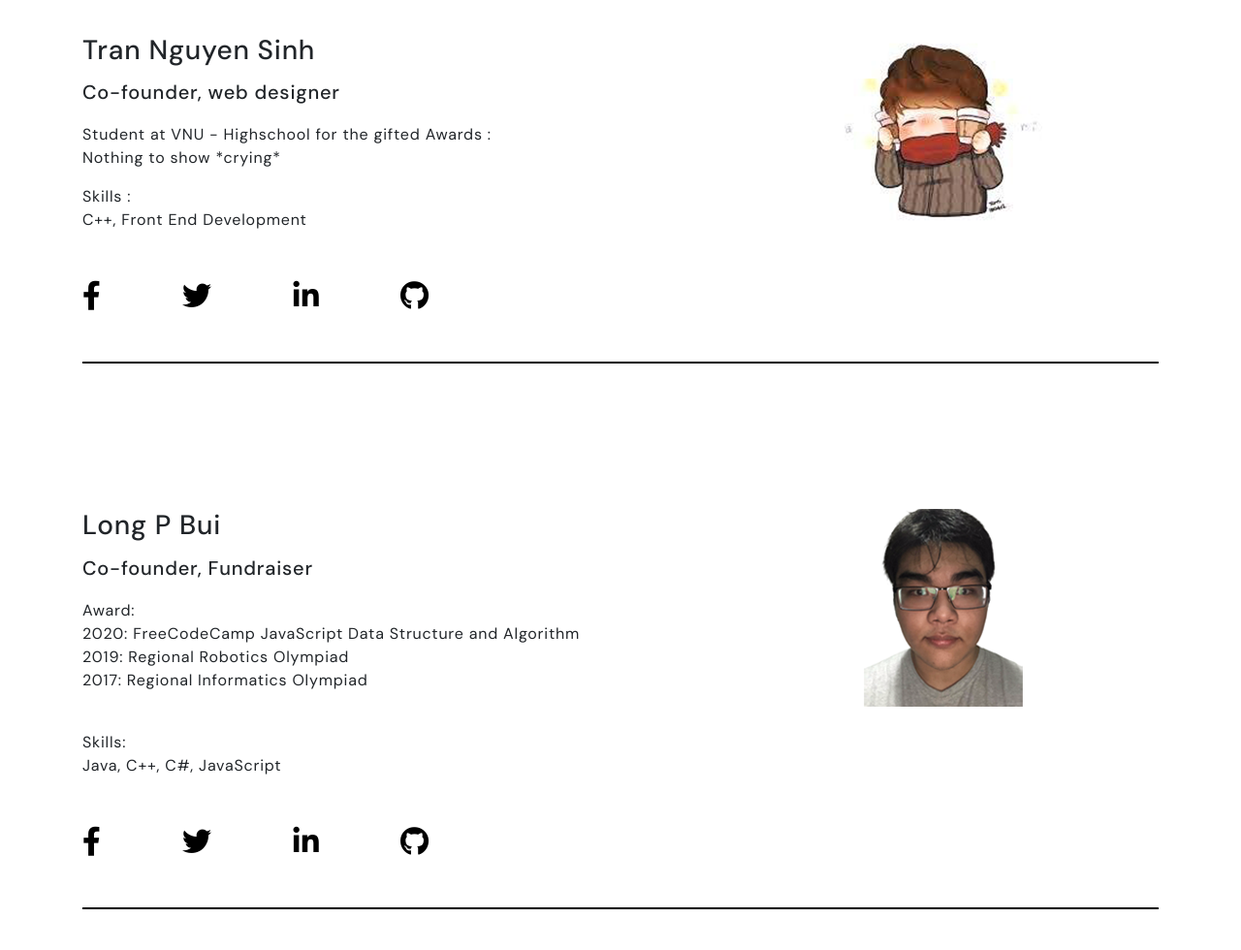
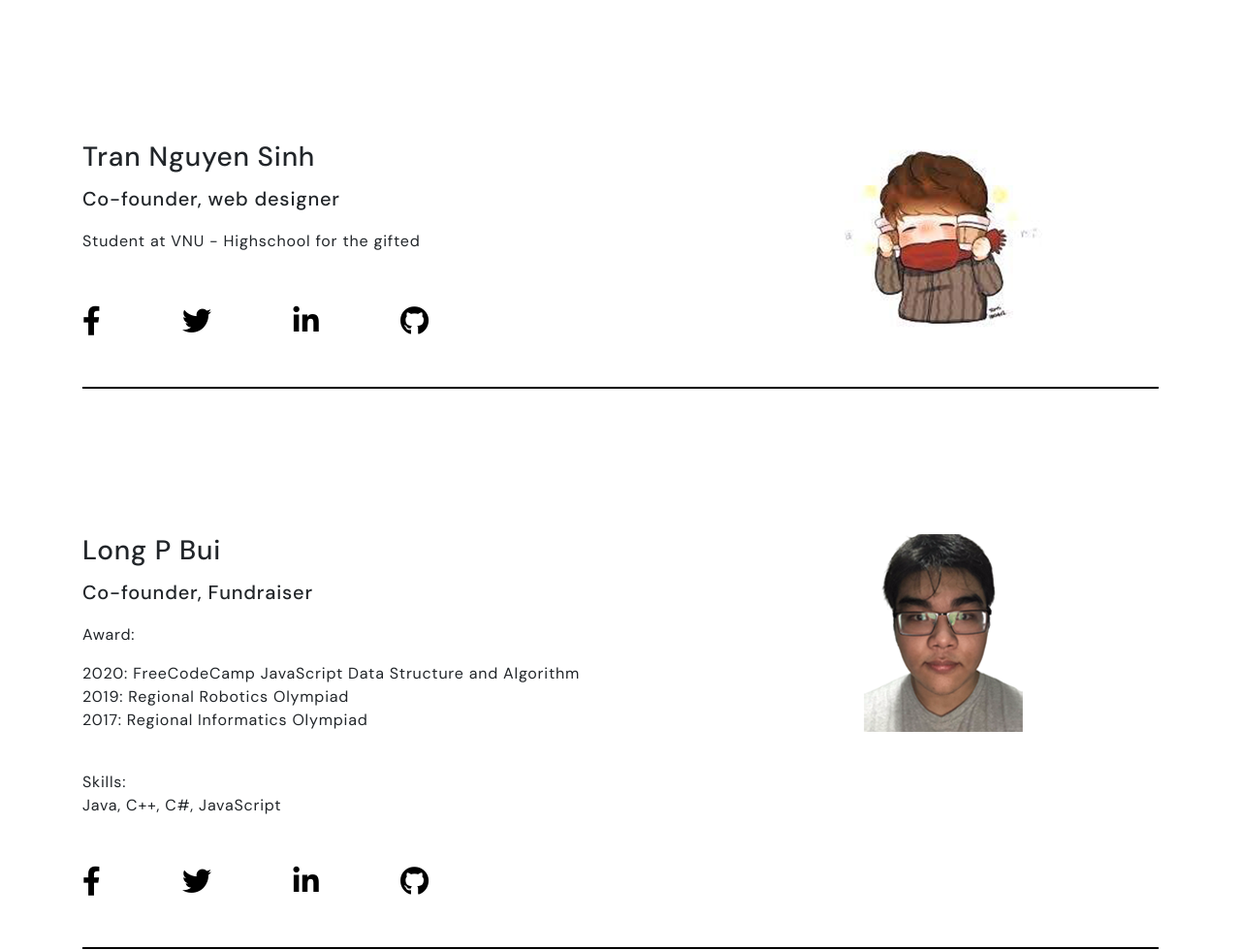
Before and after one commit to GalathonGame/website, a website: page index.html in a window 1280 px wide. Shown: the part 1540-2520 px from the top of the page at 97% size. Drawn offline with nearby package versions, Linux system fonts and the light colour scheme.

Commit message:
Revert "update"
This reverts commit c04ac0a266eec511ad96efe606d159b375622a69.

```diff
--- a/css/team.css
+++ b/css/team.css
@@ -3,7 +3,7 @@
 }
 
 .team-header {
-    margin-top: 250px;
+    margin-top: 360px;
     height: auto;
 }
 
--- a/index.html
+++ b/index.html
@@ -120,21 +120,9 @@
                                 <h3 class="member-h3">Tran Nguyen Sinh</h3>
                                 <h5 class="member-h5">Co-founder, web designer
                                 </h5>
-                                <div class="member-p">
+                                <p class="member-p">
                                     Student at VNU - Highschool for the gifted
-
-                                    Awards :
-                                    <ul>
-                                        <li>Nothing to show *crying*</li>
-                                    </ul>
-
-                                    Skills :
-
-                                    <ul>
-                                        <li>C++, Front End Development</li>
-                                    </ul>
-
-                                </div>
+                                </p>
                             </div>
                             <div class="row absolute">
                                 <div class="col-md-7 social-media">
@@ -163,7 +151,7 @@
                                 <h3 class="member-h3">Long P Bui</h3>
                                 <h5 class="member-h5">Co-founder, Fundraiser
                                 </h5>
-                                <div class="member-p">
+                                <p class="member-p">
                                     Award:
                                     <ul>
                                         <li>2020: FreeCodeCamp JavaScript Data Structure and Algorithm</li>
@@ -175,7 +163,7 @@
                                     <ul>
                                         <li>Java, C++, C#, JavaScript</li>
                                     </ul>
-                                </div>
+                                </p>
                             </div>
                             <div class="row absolute">
                                 <div class="col-md-7 social-media">
@@ -205,7 +193,7 @@
                                 <h3 class="member-h3">N.H.Ngoc (Nicole)</h3>
                                 <h5 class="member-h5">Visualization Advisor, Content creator
                                 </h5>
-                                <div class="member-p">
+                                <p class="member-p">
                                     Award:
                                     <ul>
                                         <li>2020: Dean’s List Scholar; The Marion (Rickards) Farr Scholarship; Dean’s International Excellence Award</li>
@@ -222,7 +210,7 @@
                                         <li>2019-now: Tutor highschool students </li>
                                         <li>2020-now: Logistics Coordinator at University of Toronto Vietnamese Students Association</li>
                                     </ul>
-                                </div>
+                                </p>
                             </div>
                             <div class="row absolute">
                                 <div class="col-md-7 social-media">
```
